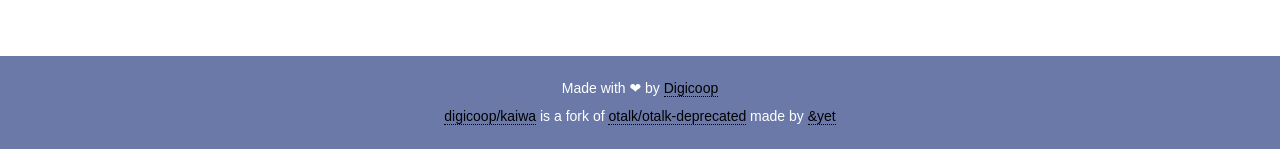
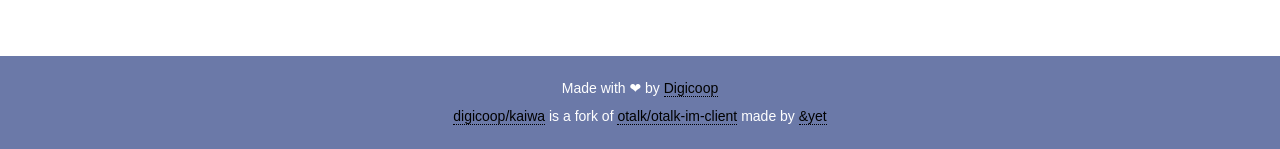
Before and after one commit to getkaiwa/kaiwa-site, a Jekyll site: the page built from index.html, in a window 1280 px wide and 900 px high, scrolled down 2562 px. Shown: the part 748-897 px from the top of the window. Built offline with Jekyll 4.4.1, drawn with Linux system fonts in a browser that asks for light colours; nearby versions of some CDN libraries.

Commit message:
otalk-deprecated -> otalk-im-client

```diff
--- a/_layouts/base.html
+++ b/_layouts/base.html
@@ -40,7 +40,7 @@
   <div id="footer">
     <div class="container">
       <p>Made with ❤ by <a href="http://digicoop.io">Digicoop</a></p>
-      <p><a href="https://github.com/digicoop/kaiwa">digicoop/kaiwa</a> is a fork of <a href="https://github.com/otalk/otalk-deprecated">otalk/otalk-deprecated</a> made by <a href="http://andyet.com">&amp;yet</a></p>
+      <p><a href="https://github.com/digicoop/kaiwa">digicoop/kaiwa</a> is a fork of <a href="https://github.com/otalk/otalk-im-client">otalk/otalk-im-client</a> made by <a href="http://andyet.com">&amp;yet</a></p>
     </div>
   </div>
 </body>
```
